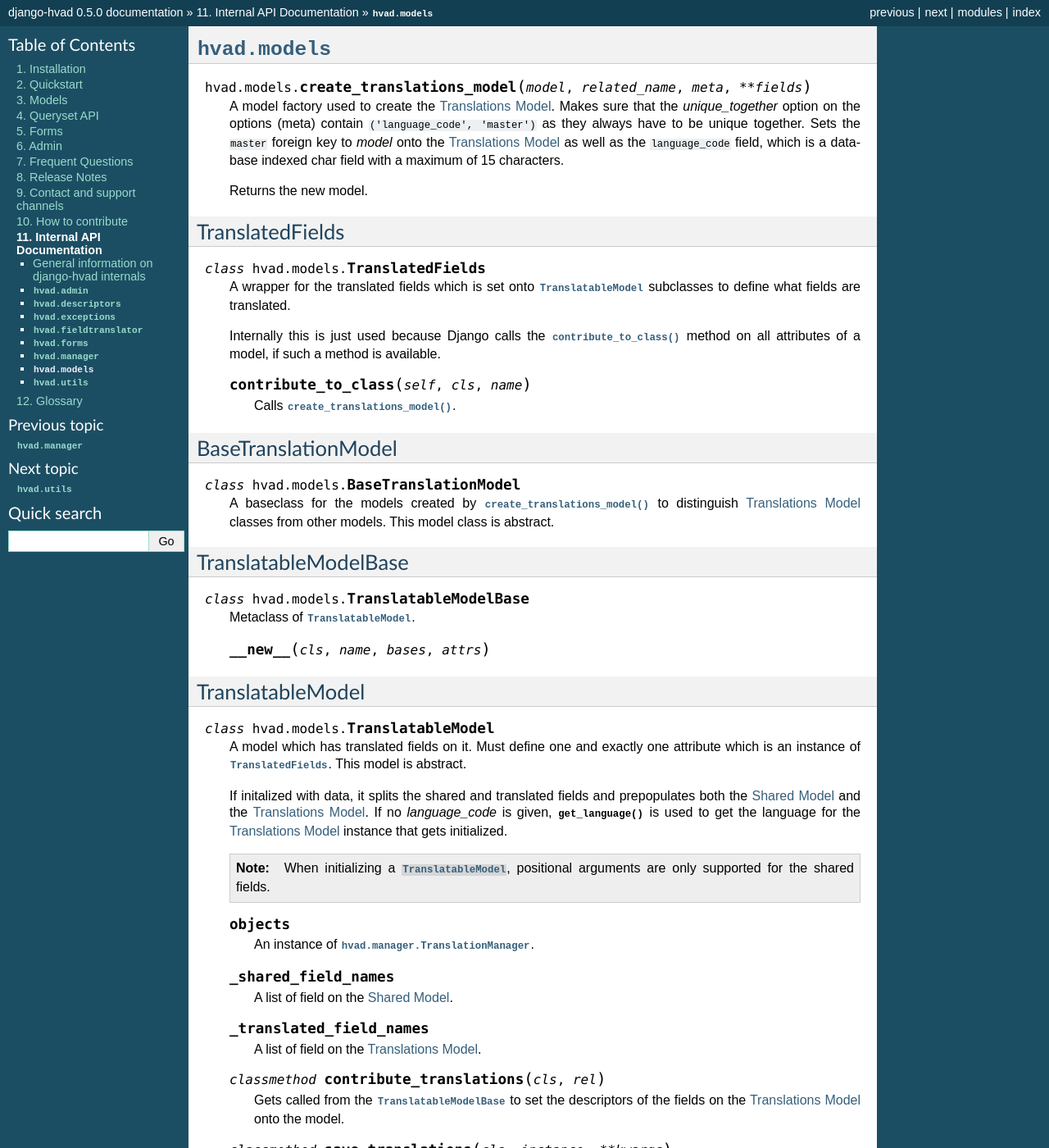
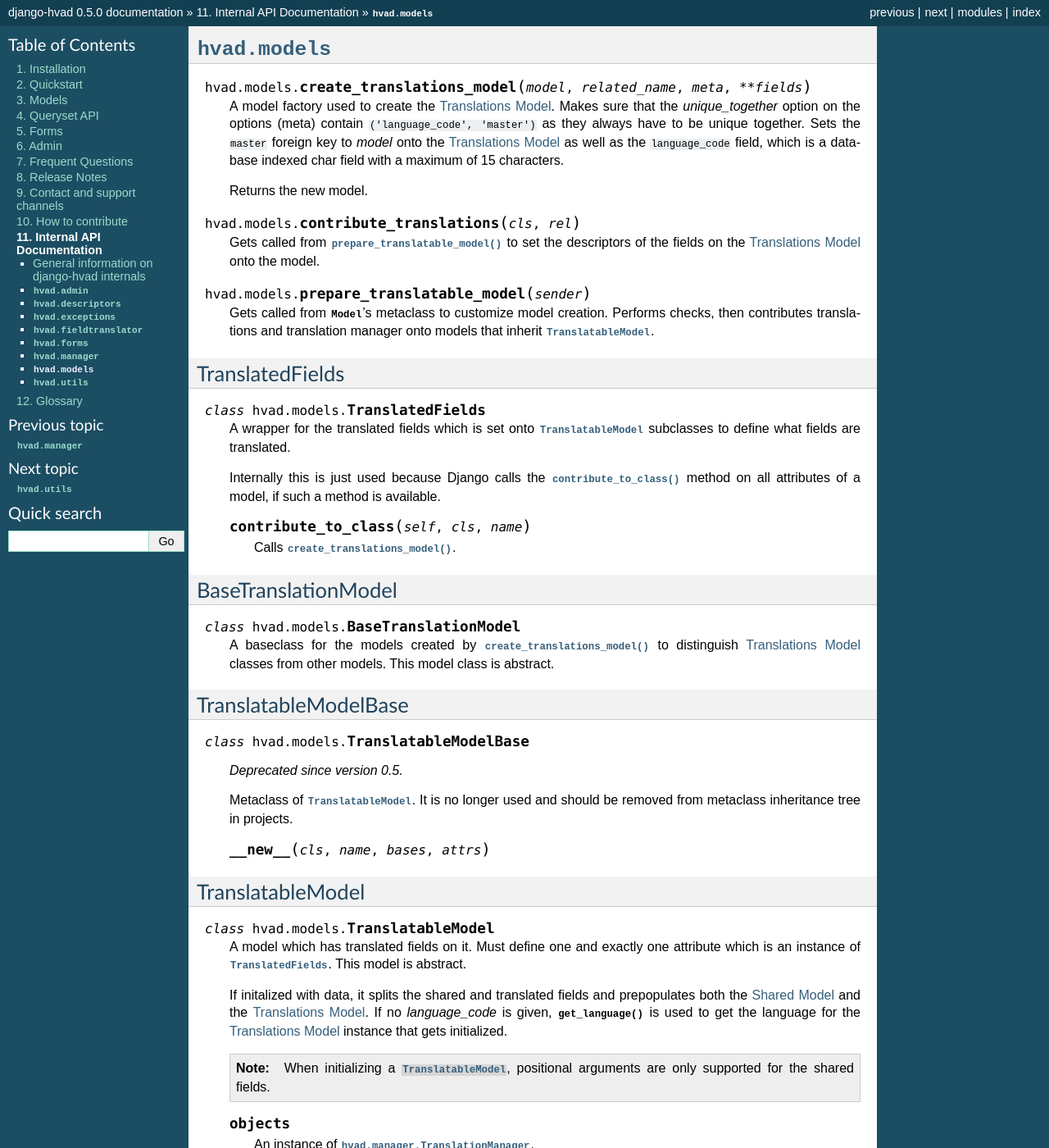
Before and after one commit to KristianOellegaard/django-hvad, a Sphinx documentation site: the page built from docs/internal/models.rst, in a window 1280 px wide and 1400 px high. Shown: the whole window at 82% size. Built offline with Sphinx 7.4.7, drawn with Linux system fonts in a browser that asks for light colours; some of the changed text lies outside the part shown.

Commit message:
Remove custom model metaclass and use Django builtin class_prepared signal instead.

```diff
--- a/docs/internal/models.rst
+++ b/docs/internal/models.rst
@@ -15,6 +15,18 @@
 
     Returns the new model.
 
+.. function:: contribute_translations(cls, rel)
+
+    Gets called from :func:`prepare_translatable_model` to set the
+    descriptors of the fields on the :term:`Translations Model` onto the
+    model.
+
+.. function:: prepare_translatable_model(sender)
+
+    Gets called from :class:`~django.db.models.Model`'s metaclass to
+    customize model creation. Performs checks, then contributes translations
+    and translation manager onto models that inherit
+    :class:`~hvad.models.TranslatableModel`.
 
 ****************
 TranslatedFields
@@ -51,7 +63,10 @@
 
 .. class:: TranslatableModelBase
 
-    Metaclass of :class:`TranslatableModel`.
+    .. deprecated:: 0.5
+
+    Metaclass of :class:`TranslatableModel`. It is no longer used and should be
+    removed from metaclass inheritance tree in projects.
 
     .. method:: __new__(cls, name, bases, attrs)
 
@@ -87,16 +102,10 @@
 
         A list of field on the :term:`Translations Model`.
 
-    .. classmethod:: contribute_translations(cls, rel)
-
-        Gets called from the :class:`TranslatableModelBase` to set the
-        descriptors of the fields on the :term:`Translations Model` onto the
-        model.
-
     .. classmethod:: save_translations(cls, instance, **kwargs)
 
-        This classmethod is connected to the model's post save signal from the
-        :class:`TranslatableModelBase` and saves the cached translation if it's
+        This classmethod is connected to the model's post save signal from
+        :func:`prepare_translatable_model` and saves the cached translation if it's
         available.
 
     .. method:: translate(self, language_code)
--- a/docs/public/faq.rst
+++ b/docs/public/faq.rst
@@ -134,6 +134,12 @@
 How do I use hvad with MPTT?
 ****************************
 
+.. warning:: Since version 0.5, hvad no longer uses a custom metaclass, making this
+             solution unneeded. Although it will not break the way it is written
+             here, it becomes a verbose no-op and can be removed.
+
+             You might want to keep the manager subclassing at the end though.
+
 The `mptt`_ application implements Modified Preorder Tree Traversal
 for Django models. If you have any model in your project that is organized
 in a hierarchy of items, you should be using it.
--- a/docs/public/release_notes.rst
+++ b/docs/public/release_notes.rst
@@ -58,6 +58,9 @@
 - The :class:`~hvad.manager.TranslationFallbackManager` is deprecated and will
   be removed in next release. Please use manager's
   :meth:`~hvad.manager.TranslationManager.untranslated` method instead.
+- The :class:`~hvad.models.TranslatableModelBase` metaclass is no longer
+  necessary and will be removed in next release. hvad no longer triggers metaclass
+  conflicts and ``TranslatableModelBase`` can be safely dropped.
 
 Fixes:
 
```
Also changed, not shown: docs/internal/general.rst (+5 -3 lines), 3 other files.
